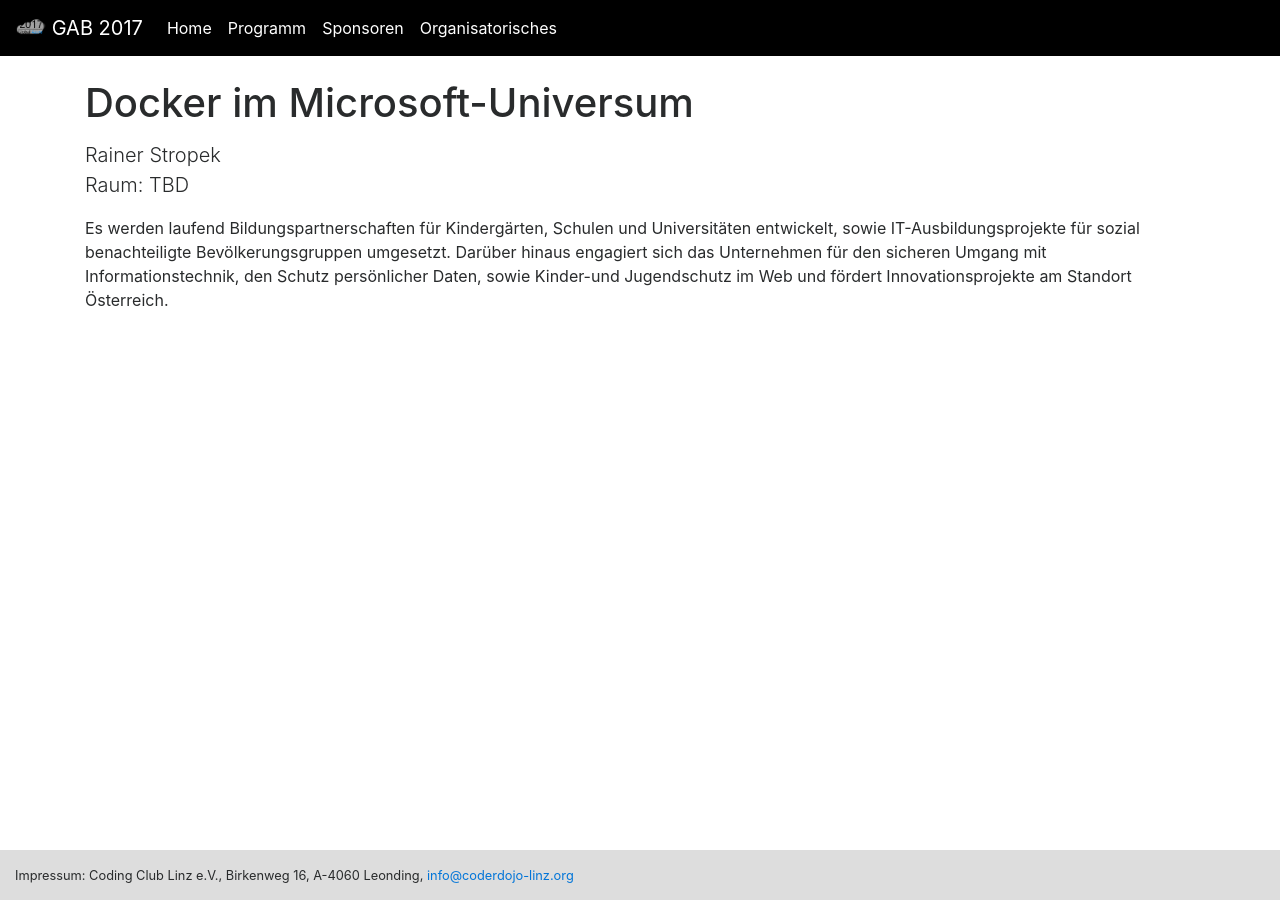
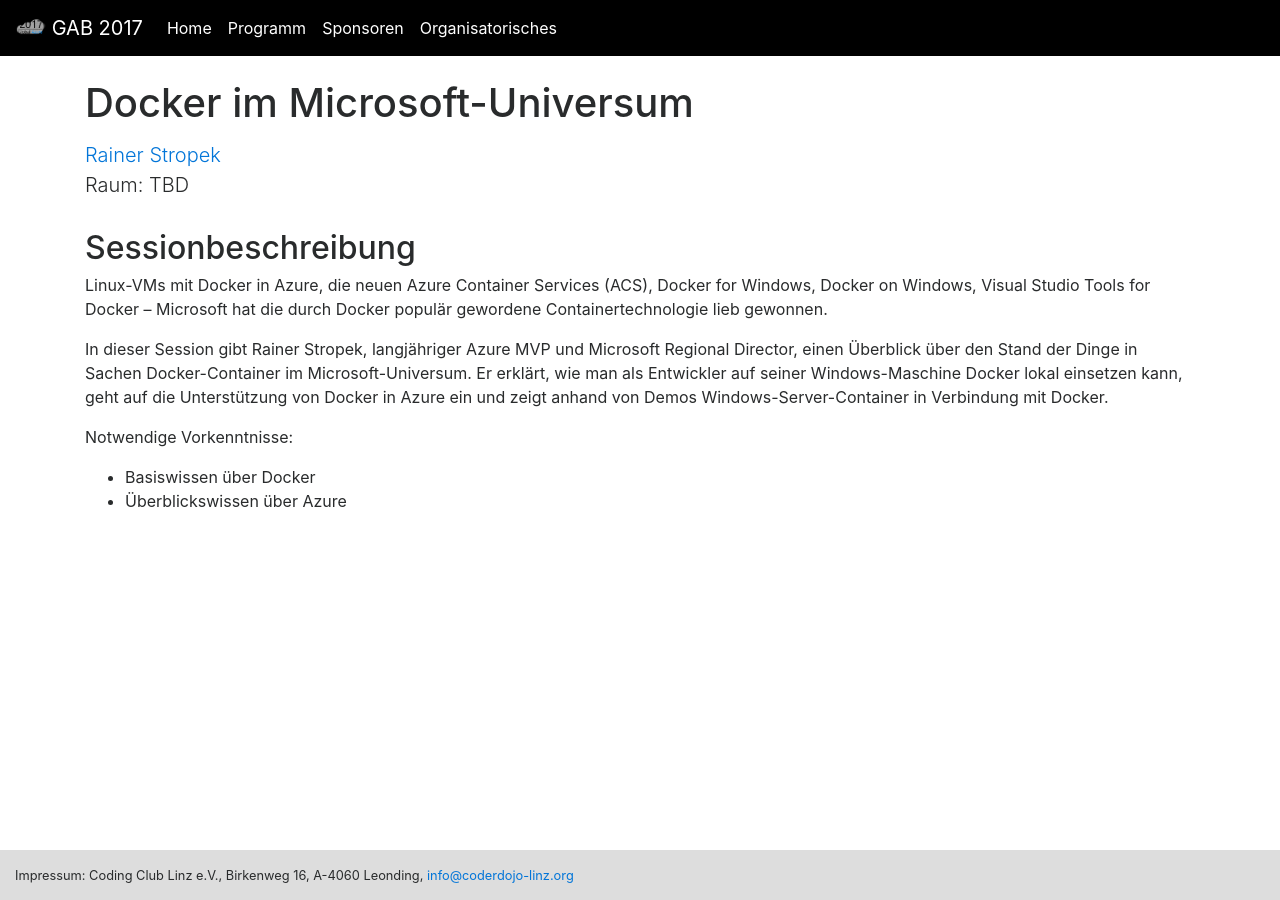
Before and after one commit to coding-club-linz/global-azure-bootcamp-2017, a Jekyll site: the page built from sessions/rainer-stropek-docker.md, in a window 1280 px wide. Built offline with Jekyll 4.4.1, drawn with Linux system fonts in a browser that asks for light colours; nearby versions of some CDN libraries.

Commit message:
Add sessions and speakers

```diff
--- /dev/null
+++ b/_layouts/session.html
@@ -0,0 +1,14 @@
+---
+layout: default
+---
+
+<h1>{{ page.title }}</h1>
+
+<div class="lead">
+	<a href="../vortragende/{{ page.speaker-id }}.html">{{ page.speaker }}</a><br/>
+	Raum: {{ page.room }}
+</div>
+
+<h2>Sessionbeschreibung</h2>
+
+{{ content }}
--- a/sessions/rainer-stropek-docker.md
+++ b/sessions/rainer-stropek-docker.md
@@ -1,15 +1,17 @@
 ---
-layout: default
+layout: session
 page-category: session
 title: Docker im Microsoft-Universum
 speaker: Rainer Stropek
+speaker-id: rainer-stropek
 room: TBD
 slot: S0900
 ---
 
-# {{ page.title }}
+Linux-VMs mit Docker in Azure, die neuen Azure Container Services (ACS), Docker for Windows, Docker on Windows, Visual Studio Tools for Docker – Microsoft hat die durch Docker populär gewordene Containertechnologie lieb gewonnen.
 
-{{ page.speaker }}<br/>Raum: {{ page.room }}
-{: .lead}
+In dieser Session gibt Rainer Stropek, langjähriger Azure MVP und Microsoft Regional Director, einen Überblick über den Stand der Dinge in Sachen Docker-Container im Microsoft-Universum. Er erklärt, wie man als Entwickler auf seiner Windows-Maschine Docker lokal einsetzen kann, geht auf die Unterstützung von Docker in Azure ein und zeigt anhand von Demos Windows-Server-Container in Verbindung mit Docker.
 
-Es werden laufend Bildungspartnerschaften für Kindergärten, Schulen und Universitäten entwickelt, sowie IT-Ausbildungsprojekte für sozial benachteiligte Bevölkerungsgruppen umgesetzt. Darüber hinaus engagiert sich das Unternehmen für den sicheren Umgang mit Informationstechnik, den Schutz persönlicher Daten, sowie Kinder-und Jugendschutz im Web und fördert Innovationsprojekte am Standort Österreich.
+Notwendige Vorkenntnisse:
+* Basiswissen über Docker
+* Überblickswissen über Azure
```
Also changed, not shown: _layouts/speaker.html (added, +13 -0 lines), programm.md (+14 -0 lines), sessions/andi-pollak-documentdb.md (added, +11 -0 lines), sessions/hans-peter-grahsl-kafka.md (added, +13 -0 lines), sessions/martin-gutenbrunner-site-extensions.md (added, +13 -0 lines), sessions/nahed-hatahet-teams.md (added, +11 -0 lines), sessions/rina-ahmed-azure-ml.md (added, +11 -0 lines), sessions/roman-schacherl-logic-apps.md (added, +11 -0 lines), sessions/toni-pohl-power-apps.md (added, +11 -0 lines), vortragende/andi-pollak.md (added, +8 -0 lines), vortragende/hans-peter-grahsl.md (added, +8 -0 lines), vortragende/martin-gutenbrunner.md (added, +8 -0 lines), vortragende/nahed-hatahet.md (added, +8 -0 lines), vortragende/rainer-stropek.md (added, +12 -0 lines), 3 more files.
